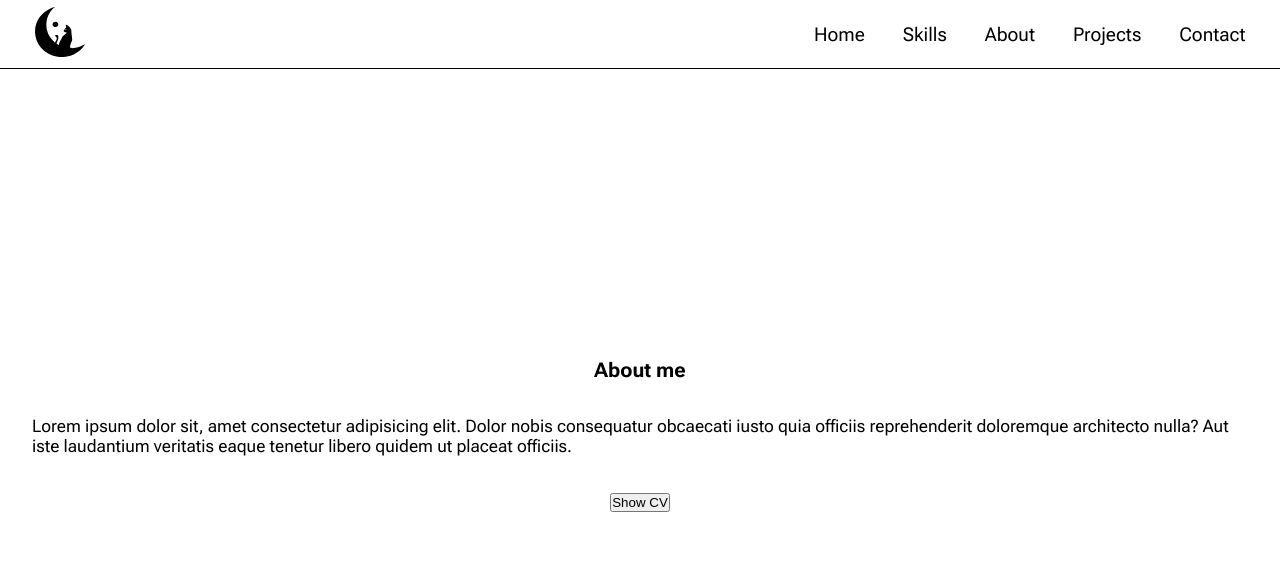
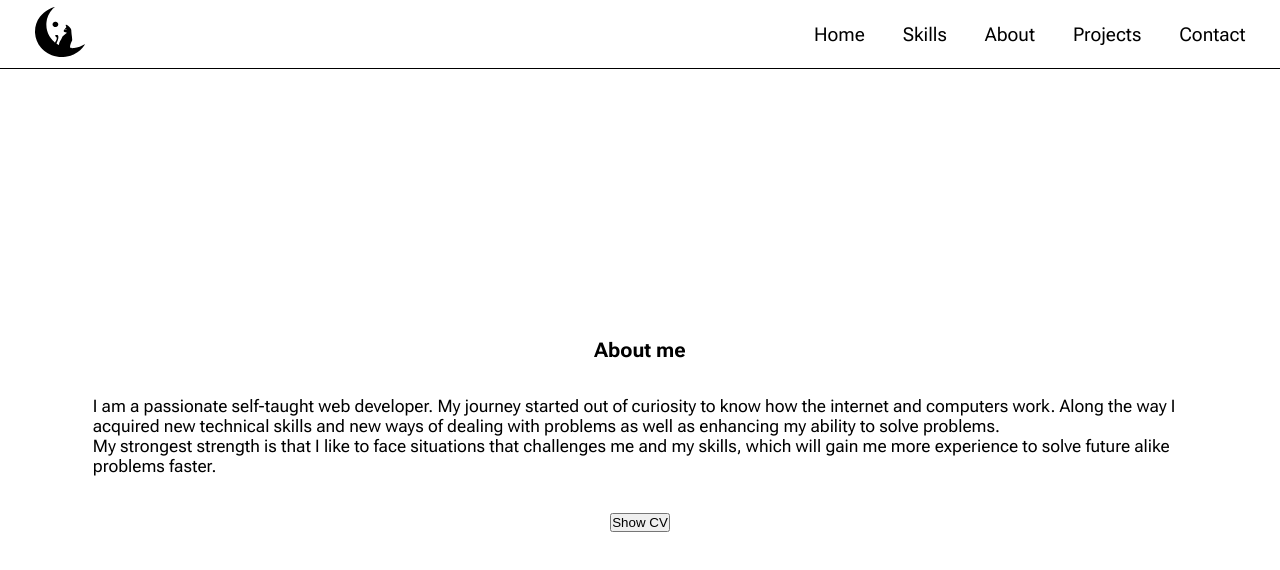
Before and after one commit to JorgeKerilima19/portfolio, a React (Vite) app: page /about in a window 1280 px wide. Shown: the top 570 px of the page. Built offline with nearby package versions, Linux system fonts and the light colour scheme.

Commit message:
about me

```diff
--- a/src/pages/About.tsx
+++ b/src/pages/About.tsx
@@ -1,7 +1,7 @@
 import { useState } from "react";
 import { Cv } from "../components";
 
-import "./styles/about.css"
+import "./styles/about.css";
 
 export const About = () => {
   const [showCV, setShowCV] = useState(false);
@@ -14,12 +14,20 @@ export const About = () => {
     <section className="section__about">
       <div className="about-container">
         <h3>About me</h3>
-        <p>
-          Lorem ipsum dolor sit, amet consectetur adipisicing elit. Dolor nobis
-          consequatur obcaecati iusto quia officiis reprehenderit doloremque
-          architecto nulla? Aut iste laudantium veritatis eaque tenetur libero
-          quidem ut placeat officiis.
-        </p>
+        <div className="container">
+          <img src="" alt="" />
+          <p>
+            I am a passionate self-taught web developer. My journey started out
+            of curiosity to know how the internet and computers work. Along the
+            way I acquired new technical skills and new ways of dealing with
+            problems as well as enhancing my ability to solve problems.
+          </p>
+          <p>
+            My strongest strength is that I like to face situations that
+            challenges me and my skills, which will gain me more experience to
+            solve future alike problems faster.
+          </p>
+        </div>
       </div>
       <div>
         <button onClick={showComponentCV}>Show CV</button>
```
